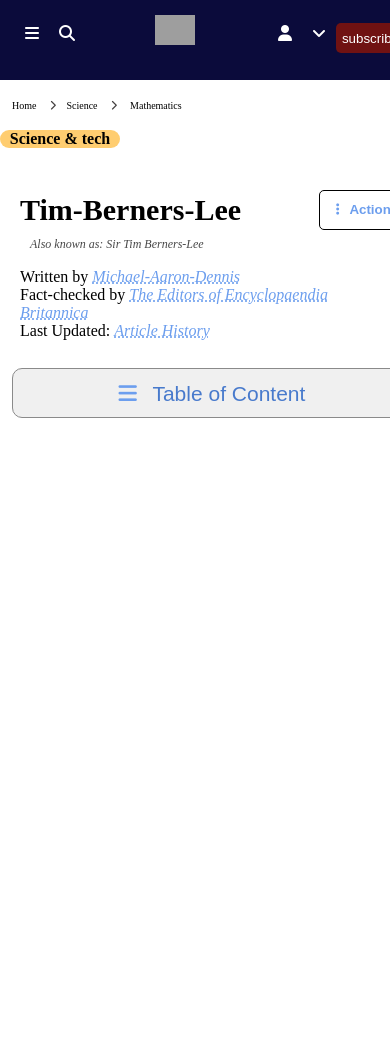
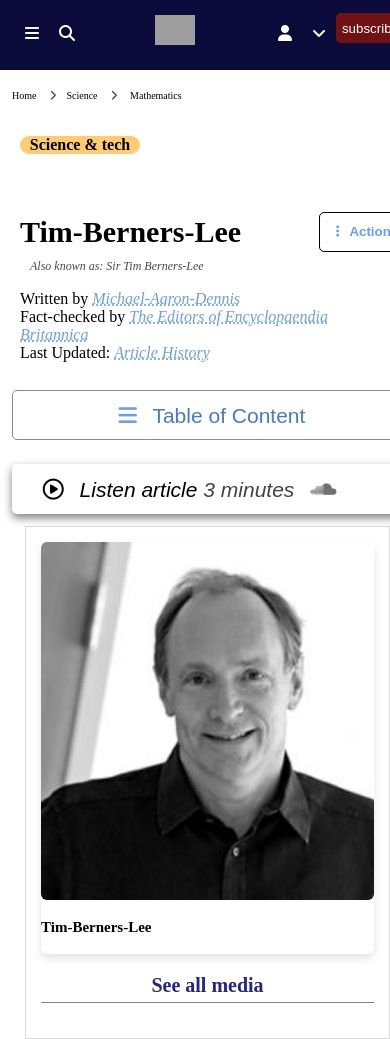
Before and after one commit to emignox/tim.github.io, a website built with Vite: page index.html in a window 390 px wide. Shown: the top 1039 px of the page. Before the commit the page ends 844 px from the top, so only its background shows below. Built offline with nearby package versions, Linux system fonts and the light colour scheme; grey boxes are pictures that could not be loaded.

Commit message:
duxieme commit

```diff
--- a/index.html
+++ b/index.html
@@ -1,23 +1,26 @@
 <!doctype html>
 <html lang="en">
+
 <head>
   <meta charset="UTF-8" />
   <meta name="viewport" content="width=device-width, initial-scale=1.0" />
   <link rel="stylesheet" href="style.css">
 
-    <link rel="stylesheet" href="https://cdnjs.cloudflare.com/ajax/libs/font-awesome/6.1.0/css/all.min.css" >
-    <link rel="stylesheet" href="https://fonts.googleapis.com/css2?family=Material+Symbols+Outlined:opsz,wght,FILL,GRAD@24,400,0,0" />
+  <link rel="stylesheet" href="https://cdnjs.cloudflare.com/ajax/libs/font-awesome/6.1.0/css/all.min.css">
+  <link rel="stylesheet"
+    href="https://fonts.googleapis.com/css2?family=Material+Symbols+Outlined:opsz,wght,FILL,GRAD@24,400,0,0" />
 
   <title>Tim-Berners-Lee</title>
 </head>
+
 <body>
   <header>
     <nav>
       <i class="fa-solid fa-bars fa-x3"></i>
       <i class="fa-solid fa-magnifying-glass fa-x3"></i>
-      <img  class="logo" src="https://cdn.britannica.com/mendel/eb-logo/MendelNewThistleLogo.png" alt="">
+      <img class="logo" src="https://cdn.britannica.com/mendel/eb-logo/MendelNewThistleLogo.png" alt="">
 
-      <i   style="padding-left: 12px;" class=" icon1 fa-solid fa-user"></i>
+      <i style="padding-left: 12px;" class=" icon1 fa-solid fa-user"></i>
       <i class="fa-solid fa-angle-down"></i>
 
       <button class="btn1">subscribe</button>
@@ -35,18 +38,45 @@
 
     <section class="name">
       <h1 class="name2">Tim-Berners-Lee</h1>
-      <button class="btn2"> <i style="color: rgb(108, 158, 238);" class=" fa-solid fa-ellipsis-vertical"></i>Actions</button>
+      <button class="btn2"> <i style="color: rgb(108, 158, 238);"
+          class=" fa-solid fa-ellipsis-vertical"></i>Actions</button>
     </section>
     <section class=" space">
       <p><i class="italic">Also known as: Sir Tim Berners-Lee</i></p>
       <p> Written by <em class="dot">Michael-Aaron-Dennis </em><br>
-      Fact-checked by <em class="dot">The Editors of Encyclopaendia Britannica </em> <br>Last Updated: <em class="dot">Article History</em></p>
+        Fact-checked by <em class="dot">The Editors of Encyclopaendia Britannica </em> <br>Last Updated: <em
+          class="dot">Article History</em></p>
     </section>
     <section class=" cont">
       <button class="table">
         <i style="color:rgb(108, 158, 238);;" class="fa-solid fa-bars fa-x3"></i> Table of Content
       </button>
     </section>
+
+    <section class=" cont">
+      <button style="background-color: transparent; ;" class="  sound table">
+        <i style="color:rgb(0, 0, 0);;" class="fa-regular fa-circle-play "></i> <em style="color: rgb(0, 0, 0);">Listen article
+        </em> <em class="flesh"> 3 minutes</em> <i style="color: rgb(112, 112, 112);" class="fa-brands fa-soundcloud"></i> <i  style="color: rgb(132, 132, 241); font-size: 9px; "   class="  info fa-solid fa-circle-info"></i>
+      </button>
+    </section>
+
+
+
+    <section class="container">
+      <section class="container-photo ">
+        <img  class="photo"  src="tim_berners_lee.jpg" alt=" Tim-Berners-Lee">
+
+        <p class="name1">Tim-Berners-Lee</p>
+      </section>
+      <p class="media">See all media </p>
+    </section>
+
+
+
+
+
+
+
 
 
 
@@ -65,4 +95,5 @@
 
   <script type="module" src="/main.js"></script>
 </body>
+
 </html>
--- a/style.css
+++ b/style.css
@@ -52,7 +52,6 @@
 }
 
 .txt-or{
-  margin-left: 20px;
   font-size: 16px;
   color: black;
   width: 34px;
@@ -60,7 +59,7 @@
 }
 
 .st{
-  margin: 0px;
+  margin-left:20px;
   text-align: center;
   background-color: rgba(255, 166, 0, 0.562);
   border-radius: 12px;
@@ -118,30 +117,71 @@
   margin-left: 20px;
 }
 .table{
-  background-color: rgb(240, 240, 240);
+  background-color: rgb(255, 255, 255);
   height: 50px;
   padding: 0px;
   color:rgb(72, 122, 204);;
   font-size: 21px;
-  border-radius: 10px;
+  border-radius: 5px;
   text-align: center;
 border: solid rgb(138, 138, 138) 1px;
 width: 500px;
 
+}
+.sound{
+  box-shadow: 0px 4px 8px rgba(0, 0, 0, 0.5);
+  border:none;
+}
 
+.info{
+  position: relative;
+  bottom: 26px;
+  left: 32px;
 }
+
+.container{
+  display: block;
+  justify-content: center;
+  align-items: center;
+  text-align: center;
+  height: auto;
+  width: auto;
+  margin-left: 25px;
+  border: 1px solid rgb(218, 218, 218);
+  padding: 15px;
+}
+.container-photo{
+
+  text-align: left;
+border-radius: 6px;
+box-shadow: 0px 4px 8px rgba(108, 108, 108, 0.2);
+font-size: 15px;
+font-weight: bold;
+padding-bottom: 3px;
+
+
+
 
 
 
 }
+.photo{
+  border-radius: 6px;
+  width: 100%;
+}
 
 
+.media{
+  color: rgb(36, 36, 137);
+  border-bottom: 1px rgb(128, 128, 128) solid;
+  padding-bottom: 5px;
+  font-size: 20px;
+  font-weight: bold;
+}
+
+
+}
 
 body{
   background-color: white;
 }
-
-
-nav{
-height: 50px;
-}
--- a/vite.config.js
+++ b/vite.config.js
@@ -2,4 +2,4 @@
 
 export default defineConfig({
     base: 'tim.github.io'
-})
+});
```
Also changed, not shown: dist/index.html, tim_berners_lee.jpg (added), 2 other files. Lines whose indentation alone changed are shown as unchanged.
